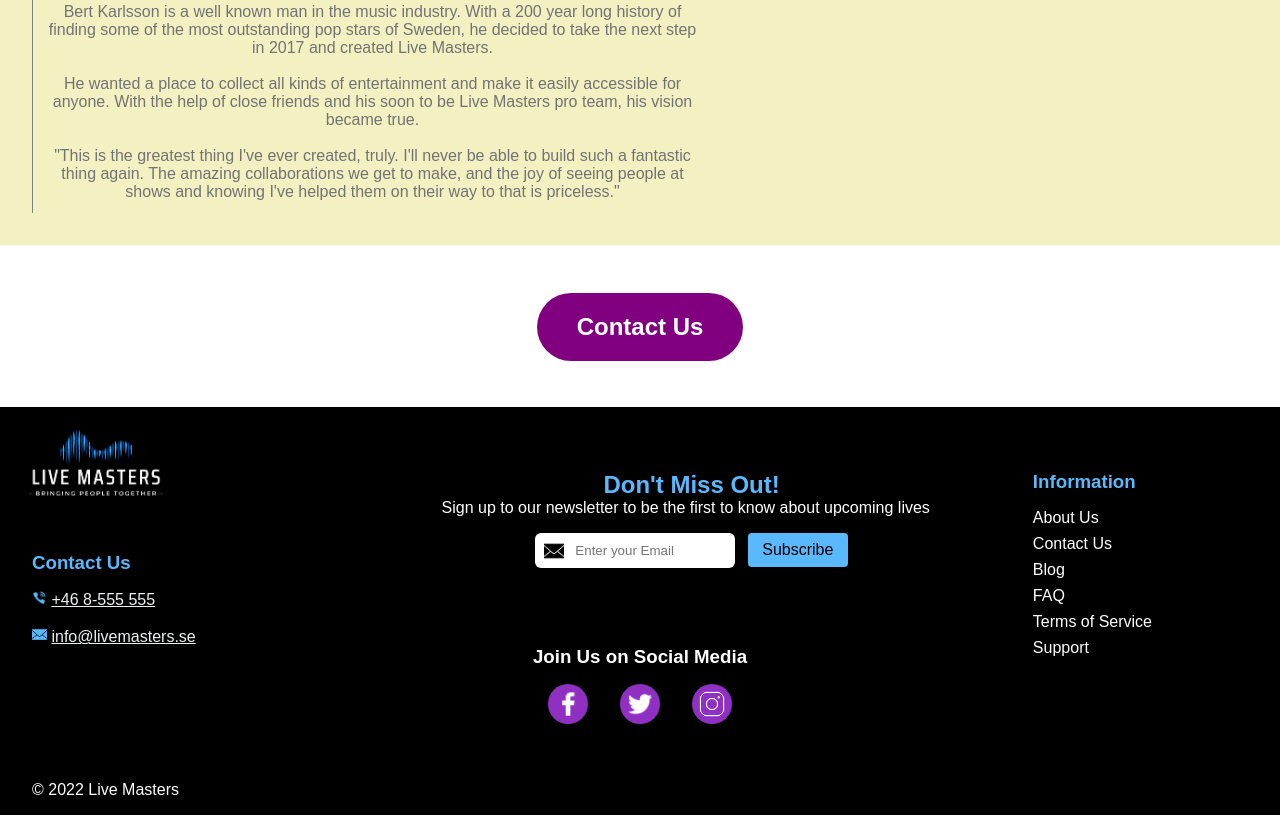
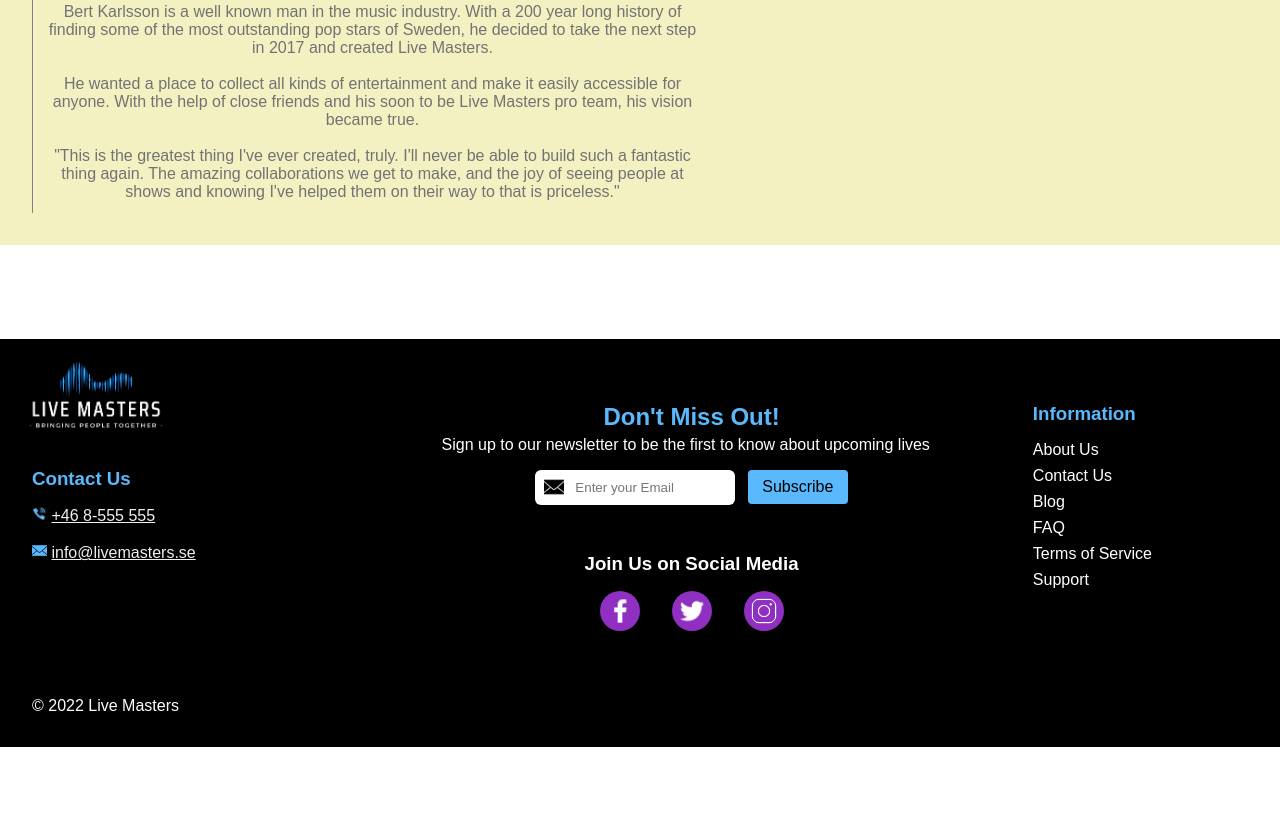
Before and after one commit to BeccaFi/Live-Masters, a plain HTML site: page Live Masters/about.html in a window 1280 px wide. Shown: the part 1936-2751 px from the top of the page. After the commit the page ends 2683 px from the top, so only its background shows below. Drawn offline with Linux system fonts and the light colour scheme; a script that the page names is missing.

Commit message:
Minor footer changes for portfolio

```diff
--- a/Live Masters/about.html
+++ b/Live Masters/about.html
@@ -140,9 +140,9 @@
         </div>
     </div>
 
-    <center>
+    <!-- <center>
         <button id="about-contact-btn" onclick="location.href='contact.html'">Contact Us</button>
-    </center>
+    </center> -->
 
 
     </main>
@@ -158,6 +158,7 @@
                 <a id="mail" href="mailto: info@livemasters.se">info@livemasters.se</a>
             </div>
             <div class="footer-content">
+                <div class="middle">
                 <div class="footer-heading newsletter">
                     <h2>Don't Miss Out!</h2>
                     <p>Sign up to our newsletter to be the first to know about upcoming lives</p>
@@ -165,6 +166,15 @@
                     <input id="email-input" type="email" placeholder="Enter your Email">
                     <button id="subscribe" type="submit">Subscribe</button>
                 </div>
+                <div class="follow">
+                    <h3>Join Us on Social Media</h3>
+                    <div class="follow-icons">
+                        <img src="./Icons/fb-white.png" alt="Facebook icon white" width="40px">
+                        <img src="./Icons/tw-white.png" alt="Twitter logo white" width="40px">
+                        <img src="./Icons/inst-white.png" alt="Instagram logo white" width="40px">
+                    </div>
+                    </div>
+            </div>
                 </div>
                 <div class="footer-heading footer-info">
                     <h3>Information</h3>
@@ -177,14 +187,7 @@
                 </div>
             </div>
         <p class="copyright">© 2022 Live Masters</p>
-        <div class="follow">
-        <h3>Join Us on Social Media</h3>
-        <div class="follow-icons">
-            <img src="./Icons/fb-white.png" alt="Facebook icon white" width="40px">
-            <img src="./Icons/tw-white.png" alt="Twitter logo white" width="40px">
-            <img src="./Icons/inst-white.png" alt="Instagram logo white" width="40px">
-        </div>
-        </div>
+
     </footer>
 
     <script src="app.js"></script>
--- a/Live Masters/css/about.css
+++ b/Live Masters/css/about.css
@@ -346,8 +346,8 @@ h1 {
   position: absolute;
 }
 .footer-container .footer-contact {
-  margin-left: 2rem;
-  top: 0;
+  margin: -1rem auto 0 2rem;
+  width: 200px;
 }
 .footer-container .footer-contact h3 {
   color: #5AB9FD;
@@ -373,6 +373,12 @@ h1 {
 .footer-container .footer-content .footer-heading p {
   color: white;
 }
+
+/* .middle {
+  display: flex;
+  flex-direction: column;
+  align-items: center;
+} */
 .footer-container .footer-content .newsletter {
   display: flex;
   flex-direction: column;
@@ -383,7 +389,7 @@ h1 {
 }
 .footer-container .footer-content .newsletter h2 {
   color: #5AB9FD;
-  margin-bottom: 0;
+  margin-bottom: 0.3rem;
 }
 .footer-container .footer-content .newsletter p {
   margin-bottom: 1rem;
@@ -430,15 +436,17 @@ h1 {
   bottom: 0;
   position: absolute;
   margin-left: 2rem;
-  margin-bottom: 1rem;
+  margin-bottom: 2rem;
 }
-.footer-container .follow {
+.footer-container .middle .follow {
   display: flex;
   flex-wrap: wrap;
   flex-direction: column;
   align-items: center;
+  position: relative;
+  margin-top: 2rem;
 }
-.footer-container .follow h3 {
+.footer-container .middle .follow h3 {
   color: white;
   margin-bottom: 1rem;
 }
```
